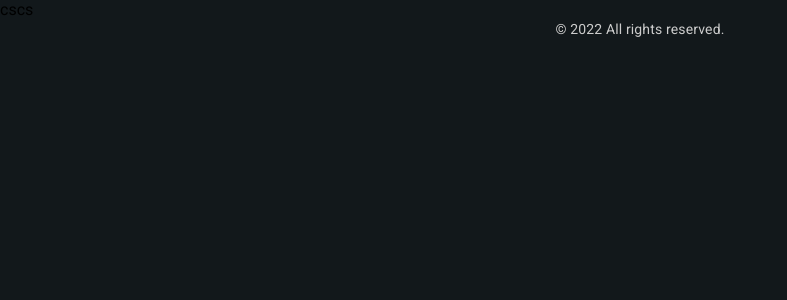
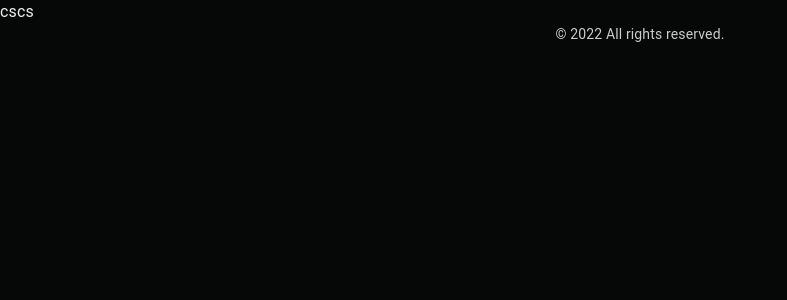
Before and after one commit to antond15/dejv.it, a React (Create React App) app: page / in a window 1280 px wide. Shown: the top 300 px of the page, without its empty margins (0-787 px from the left). Built offline with nearby package versions, Linux system fonts and the light colour scheme.

Commit message:
feat(theme): Use mui default values

```diff
--- a/src/index.scss
+++ b/src/index.scss
@@ -1,25 +1,5 @@
-@import url('https://fonts.googleapis.com/css?family=Roboto:300,400,500,700&display=swap');
-@import './theme/variables';
-
-* {
+body {
 	user-select: none;
 	-moz-user-select: none;
 	-webkit-user-select: none;
 }
-
-body {
-	margin: 0;
-	font-family: 'Roboto', -apple-system, 'Segoe UI', 'Ubuntu', 'Open Sans', sans-serif;
-	-webkit-font-smoothing: antialiased;
-	-moz-osx-font-smoothing: grayscale;
-	background-color: $color-gray1;
-	// color: $color-white;
-	// line-height: 1;
-}
-
-/*
-a {
-	text-decoration: none;
-	color: inherit;
-}
-*/
--- a/src/index.tsx
+++ b/src/index.tsx
@@ -3,12 +3,14 @@ import { render } from 'react-dom';
 
 import './index.scss';
 import App from './components/App';
-import { ThemeProvider } from '@mui/material';
-import { customTheme } from './theme';
+import CssBaseline from '@mui/material/CssBaseline';
+import { ThemeProvider } from '@mui/material/styles';
+import customTheme from './theme';
 
 render(
   <React.StrictMode>
     <ThemeProvider theme={customTheme}>
+      <CssBaseline />
       <App />
     </ThemeProvider>
   </React.StrictMode>,
--- a/src/theme/_variables.scss
+++ /dev/null
@@ -1,6 +0,0 @@
-$color-gray1: #12181b; // Main
-$color-gray2: #2a2e35; // Nav
-$color-gray3: #b2becd; // Text
-$color-white: #eeeeee; // Headers
-$color-red: #ce2b29; // Errors
-$color-debug: rgb(15, 115, 15); // Debug
--- a/src/theme/index.ts
+++ b/src/theme/index.ts
@@ -1,11 +1,16 @@
 import { createTheme } from '@mui/material';
 
-export const customTheme = createTheme({
+const customTheme = createTheme({
   palette: {
     mode: 'dark',
     text: {
       primary: '#eeeeee',
       secondary: '#cccccc',
     },
+    background: {
+      default: '#060808',
+    },
   },
 });
+
+export default customTheme;
```
